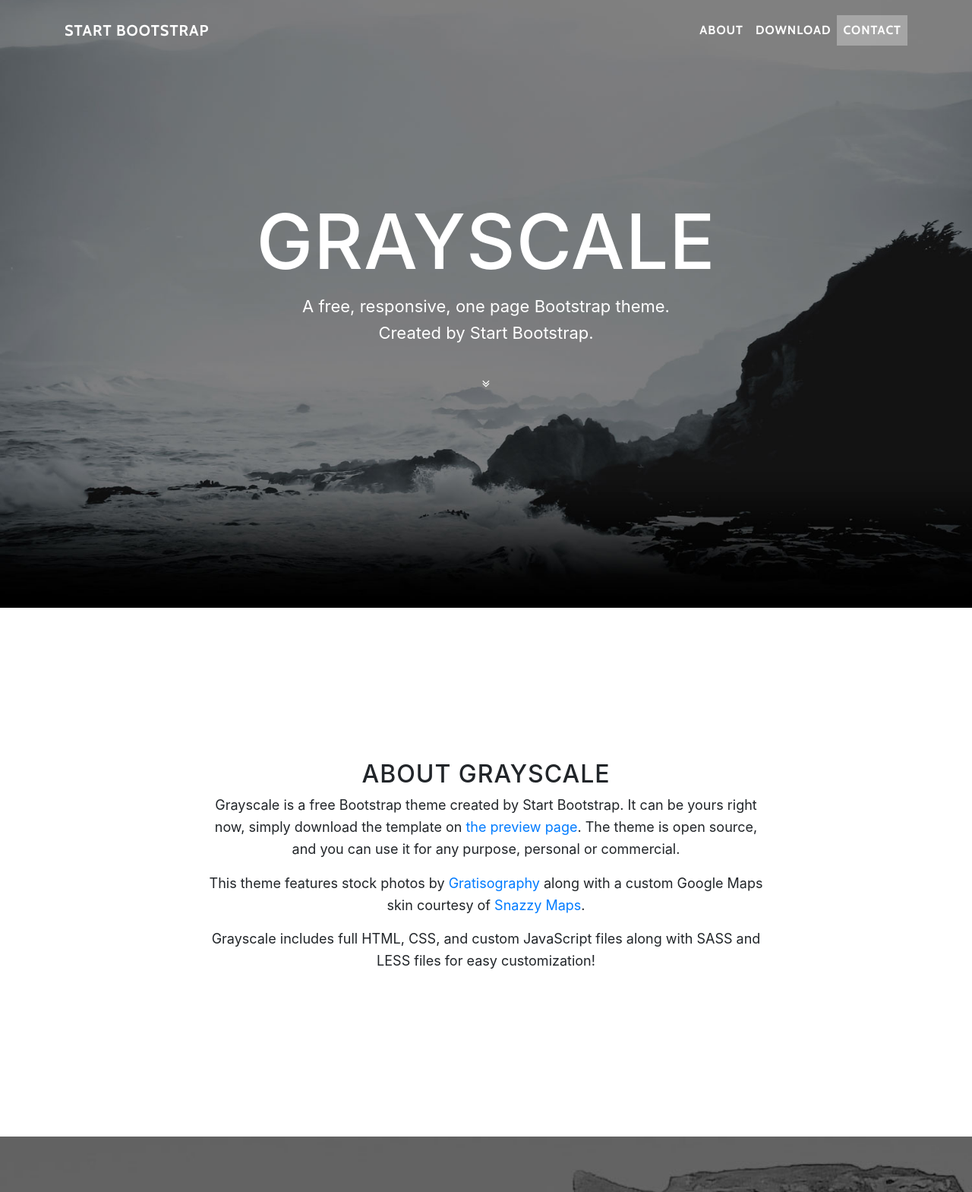
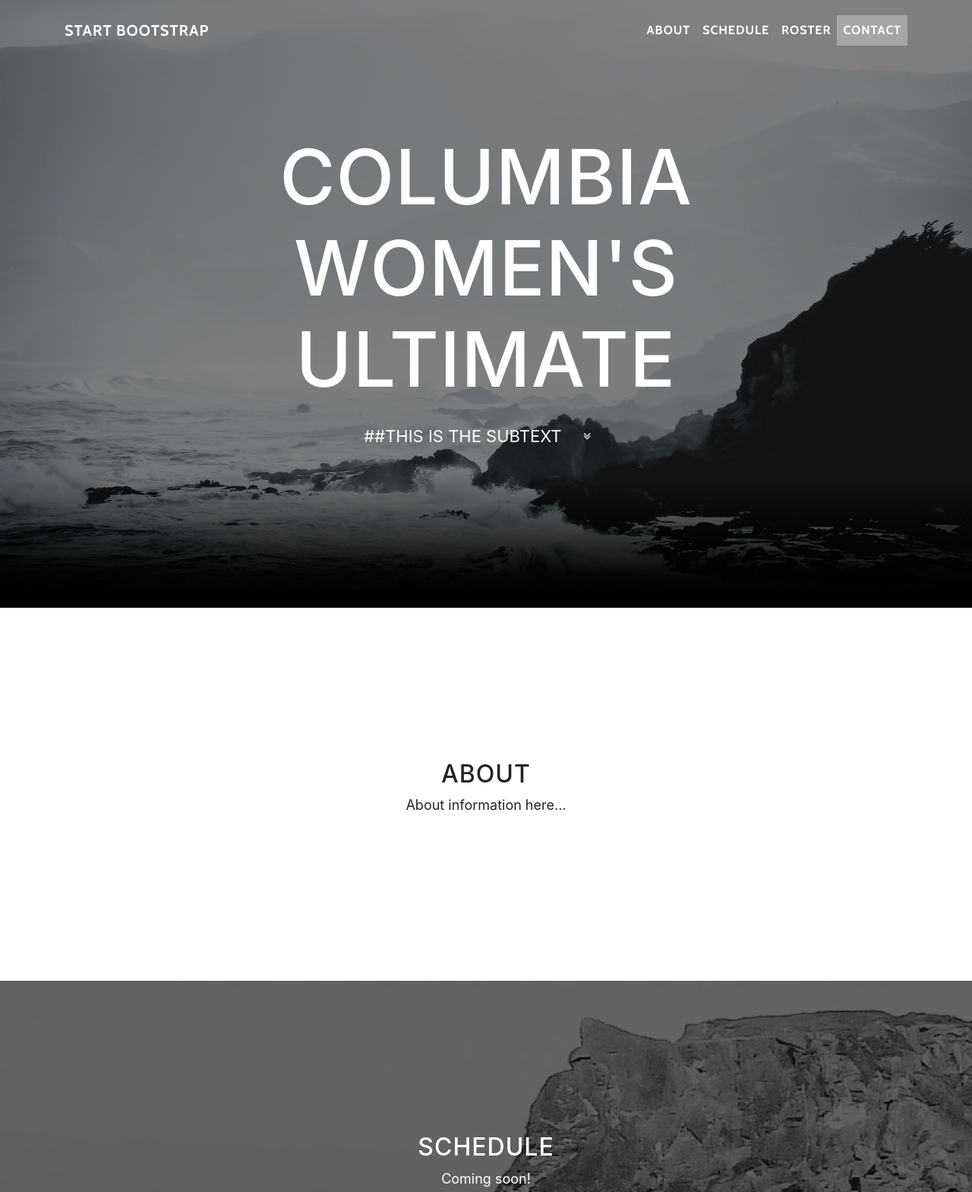
Before and after one commit to maiagdonald/columbiawomensultimate, a website with bundled scripts: page index.html in a window 1280 px wide. Shown: the top 1569 px of the page at 76% size. Built offline with nearby package versions, Linux system fonts and the light colour scheme.

Commit message:
quick changes

```diff
--- a/index.html
+++ b/index.html
@@ -39,7 +39,10 @@
               <a class="nav-link js-scroll-trigger" href="#about">About</a>
             </li>
             <li class="nav-item">
-              <a class="nav-link js-scroll-trigger" href="#download">Download</a>
+              <a class="nav-link js-scroll-trigger" href="#schedule">Schedule</a>
+            </li>
+            <li class="nav-item">
+              <a class="nav-link js-scroll-trigger" href="#roster">Roster</a>
             </li>
             <li class="nav-item">
               <a class="nav-link js-scroll-trigger" href="#contact">Contact</a>
@@ -55,9 +58,8 @@
         <div class="container">
           <div class="row">
             <div class="col-lg-8 mx-auto">
-              <h1 class="brand-heading">Grayscale</h1>
-              <p class="intro-text">A free, responsive, one page Bootstrap theme.
-                <br>Created by Start Bootstrap.</p>
+              <h1 class="brand-heading">Columbia Women's Ultimate</h1>
+              <p class="intro-text">##THIS IS THE SUBTEXT
               <a href="#about" class="btn btn-circle js-scroll-trigger">
                 <i class="fa fa-angle-double-down animated"></i>
               </a>
@@ -72,29 +74,27 @@
       <div class="container">
         <div class="row">
           <div class="col-lg-8 mx-auto">
-            <h2>About Grayscale</h2>
-            <p>Grayscale is a free Bootstrap theme created by Start Bootstrap. It can be yours right now, simply download the template on
-              <a href="http://startbootstrap.com/template-overviews/grayscale/">the preview page</a>. The theme is open source, and you can use it for any purpose, personal or commercial.</p>
-            <p>This theme features stock photos by
-              <a href="http://gratisography.com/">Gratisography</a>
-              along with a custom Google Maps skin courtesy of
-              <a href="http://snazzymaps.com/">Snazzy Maps</a>.</p>
-            <p>Grayscale includes full HTML, CSS, and custom JavaScript files along with SASS and LESS files for easy customization!</p>
+            <h2>About</h2>
+            <p>About information here...</p>
           </div>
         </div>
       </div>
     </section>
 
-    <!-- Download Section -->
-    <section id="download" class="download-section content-section text-center">
+    <!-- Schedule Section -->
+    <section id="schedule" class="download-section content-section text-center">
       <div class="container">
         <div class="col-lg-8 mx-auto">
-          <h2>Download Grayscale</h2>
+          <h2>Schedule</h2>
+          <p> Coming soon! </p>
           <p>You can download Grayscale for free on the preview page at Start Bootstrap.</p>
           <a href="http://startbootstrap.com/template-overviews/grayscale/" class="btn btn-default btn-lg">Visit Download Page</a>
         </div>
       </div>
     </section>
+
+
+
 
     <!-- Contact Section -->
     <section id="contact" class="content-section text-center">
@@ -136,7 +136,7 @@
     <!-- Footer -->
     <footer>
       <div class="container text-center">
-        <p>Copyright &copy; Your Website 2017</p>
+        <p>Copyright &copy; Columbia Women's Ultimate 2018</p>
       </div>
     </footer>
 
```
